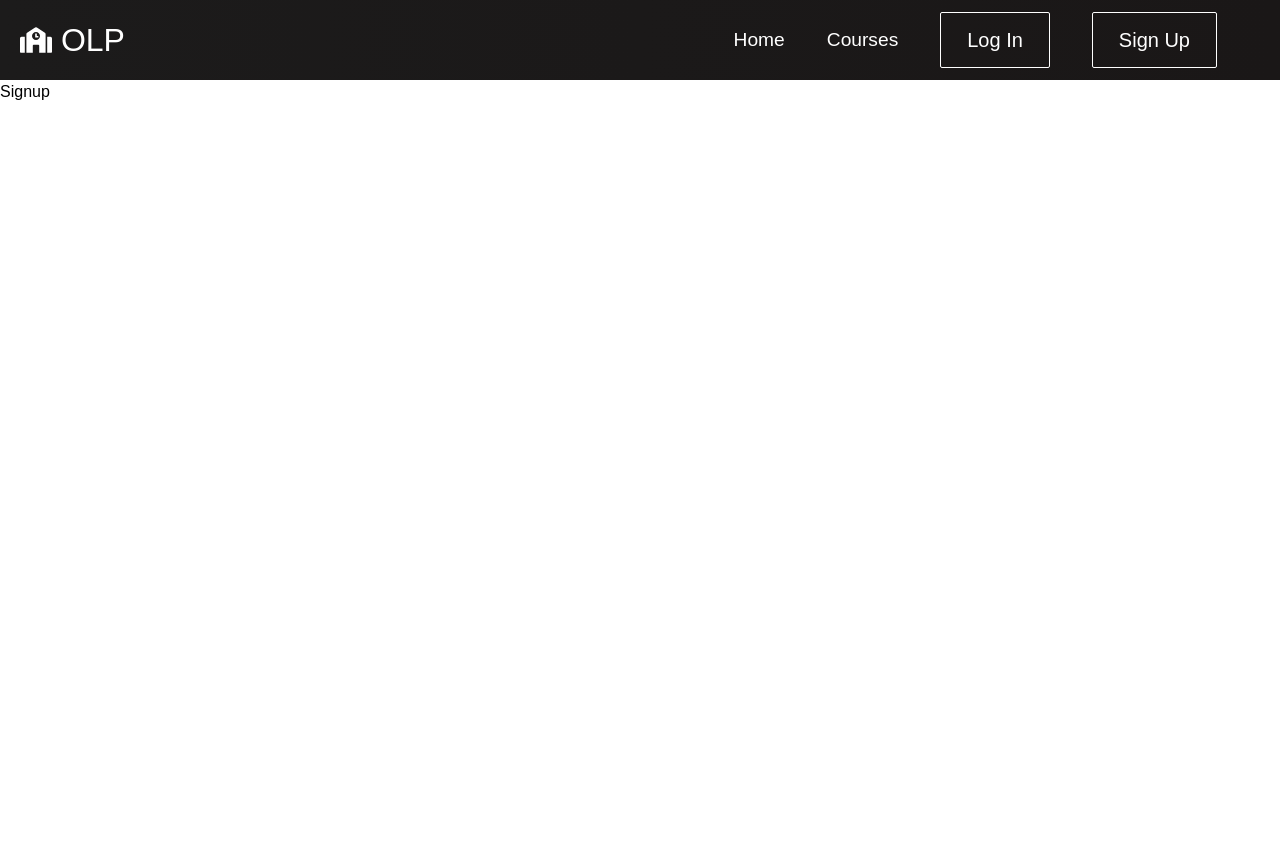
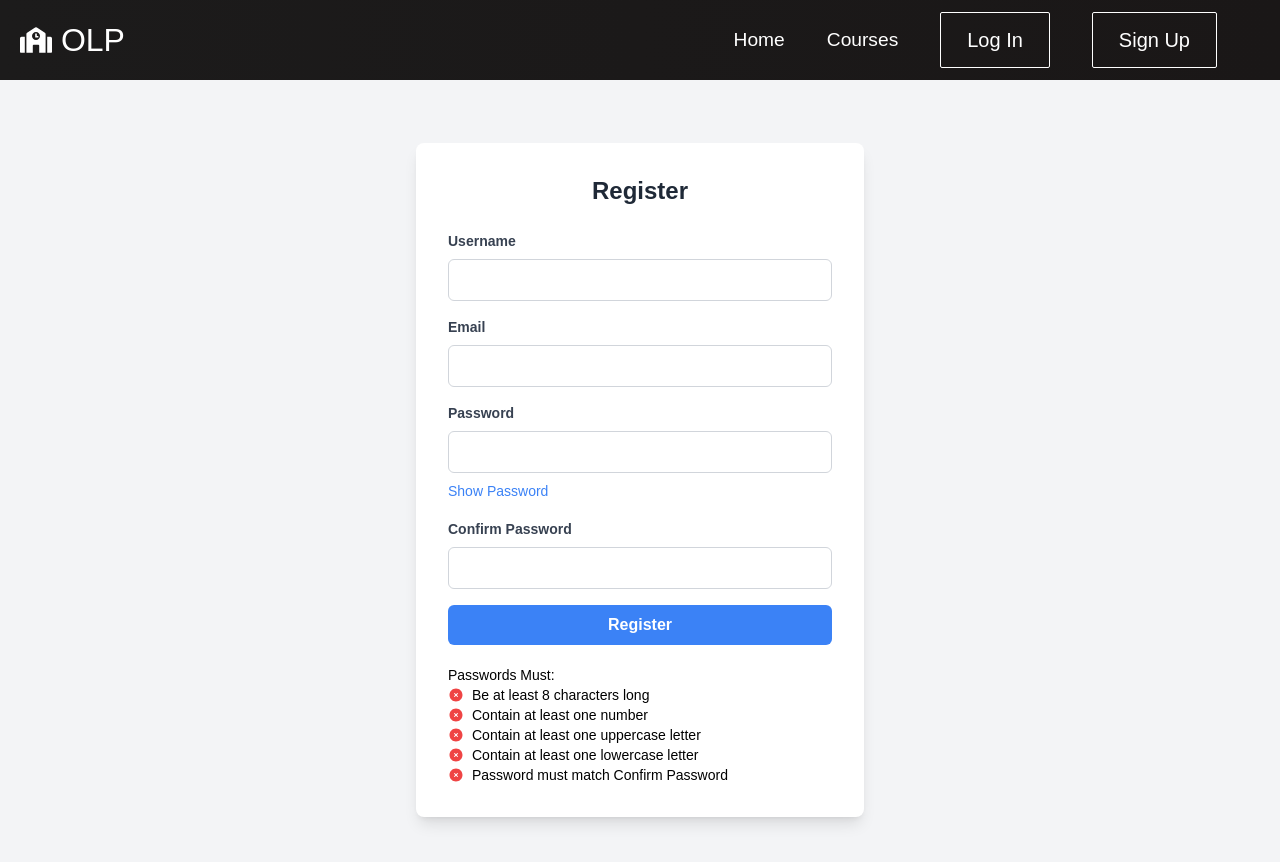
Before and after one commit to ssume1/online-learning-platform, a React (Create React App) app in the folder frontend/: page /signup in a window 1280 px wide. Shown: the top 862 px of the page. Before the commit the page ends 800 px from the top, so only its background shows below. Built offline with nearby package versions, Linux system fonts and the light colour scheme.

Commit message:
Added registration page + Notification banner

```diff
--- a/frontend/src/components/pages/Signup.js
+++ b/frontend/src/components/pages/Signup.js
@@ -1,3 +1,183 @@
-export function Signup(){
-    return <div>Signup</div>
+import React, { useState } from "react";
+import { CheckCircleIcon, XCircleIcon } from '@heroicons/react/24/solid';
+import Notiflix from 'notiflix';
+
+export function Signup() {
+    const [formData, setFormData] = useState({
+        username: "",
+        email: "",
+        password: "",
+        confirmPassword: "",
+    });
+    const [message, setMessage] = useState("");
+    const [showPassword, setShowPassword] = useState(false);
+
+    const toggleShowPassword = () => {
+        setShowPassword(!showPassword);
+    };
+
+    const handleChange = (e) => {
+        const { name, value } = e.target;
+        setFormData({ ...formData, [name]: value });
+    };
+
+    const handleSubmit = async (e) => {
+        e.preventDefault();
+
+        // Password strength checks
+        if (formData.password.length < 8) {
+            setMessage("Password must be at least 8 characters long.");
+            return;
+        }
+        if (!/\d/.test(formData.password)) {
+            setMessage("Password must contain at least one number.");
+            return;
+        }
+        if (!/[A-Z]/.test(formData.password)) {
+            setMessage("Password must contain at least one uppercase letter.");
+            return;
+        }
+        if (!/[a-z]/.test(formData.password)) {
+            setMessage("Password must contain at least one lowercase letter.");
+            return;
+        }
+        if (formData.password !== formData.confirmPassword) {
+            setMessage("Passwords do not match.");
+            return;
+        }
+
+        try {
+            const response = await fetch("http://localhost:4000/register", {
+                method: "POST",
+                headers: {
+                    "Content-Type": "application/json",
+                },
+                body: JSON.stringify({
+                    username: formData.username,
+                    email: formData.email,
+                    password: formData.password,
+                    confirm_password: formData.confirmPassword,
+                }),
+            });
+
+            const data = await response.json();
+            if (response.ok) {
+                Notiflix.Notify.success("Registration successful! Redirecting to login...");
+                setTimeout(() => {
+                    window.location.href = "/login";
+                }, 2000);
+            } else {
+                Notiflix.Notify.failure(data.message || "Registration failed");
+            }
+        } catch (error) {
+            Notiflix.Notify.failure("Error occurred during registration");
+        }
+    };
+
+    const checkMark = <CheckCircleIcon className="h-4 w-4 text-green-500" />;
+    const xMark     = <XCircleIcon className="h-4 w-4 text-red-500" />;
+
+    return (
+        <div className="min-h-screen bg-gray-100 flex items-center justify-center">
+            <div className="bg-white p-8 rounded-lg shadow-lg w-full max-w-md">
+                <h2 className="text-2xl font-bold mb-6 text-gray-800 text-center">Register</h2>
+                <form onSubmit={handleSubmit}>
+                    <div className="mb-4">
+                        <label className="block text-gray-700 text-sm font-bold mb-2">Username</label>
+                        <input
+                            type="text"
+                            name="username"
+                            value={formData.username}
+                            onChange={handleChange}
+                            className="w-full px-3 py-2 border border-gray-300 rounded-md focus:outline-none focus:ring-2 focus:ring-blue-500"
+                            required
+                        />
+                    </div>
+                    <div className="mb-4">
+                        <label className="block text-gray-700 text-sm font-bold mb-2">Email</label>
+                        <input
+                            type="email"
+                            name="email"
+                            value={formData.email}
+                            onChange={handleChange}
+                            className="w-full px-3 py-2 border border-gray-300 rounded-md focus:outline-none focus:ring-2 focus:ring-blue-500"
+                            required
+                        />
+                    </div>
+                    <div className="mb-4">
+                        <label className="block text-gray-700 text-sm font-bold mb-2">Password</label>
+                        <input
+                            type={showPassword ? "text" : "password"}
+                            name="password"
+                            value={formData.password}
+                            onChange={handleChange}
+                            className="w-full px-3 py-2 border border-gray-300 rounded-md focus:outline-none focus:ring-2 focus:ring-blue-500"
+                            required
+                        />
+                        <button
+                            type="button"
+                            className="mt-2 text-sm text-blue-500"
+                            onClick={toggleShowPassword}
+                        >
+                            {showPassword ? "Hide Password" : "Show Password"}
+                        </button>
+                    </div>
+                    <div className="mb-4">
+                        <label className="block text-gray-700 text-sm font-bold mb-2">Confirm Password</label>
+                        <input
+                            type={showPassword ? "text" : "password"}
+                            name="confirmPassword"
+                            value={formData.confirmPassword}
+                            onChange={handleChange}
+                            className="w-full px-3 py-2 border border-gray-300 rounded-md focus:outline-none focus:ring-2 focus:ring-blue-500"
+                            required
+                        />
+                    </div>
+                    <button
+                        type="submit"
+                        className="w-full bg-blue-500 text-white font-bold py-2 px-4 rounded-md hover:bg-blue-600 transition-colors duration-300"
+                    >
+                        Register
+                    </button>
+                </form>
+                {message && <p className="mt-4 text-red-500 text-center">{message}</p>}
+
+                <div className="text-sm">
+                    <br />
+                    <span>Passwords Must:</span>
+                    <ul>
+                        <li>
+                            <span className="icon-mark">
+                                {formData.password.length > 8 ? checkMark : xMark} <span className="ml-2">Be at least 8 characters long</span>
+                            </span>
+                        </li>
+                        <li>
+                            <span className="icon-mark">
+                                {/\d/.test(formData.password) ? checkMark : xMark}
+                                <span className="ml-2">Contain at least one number</span>
+                            </span>
+                        </li>
+                        <li>
+                            <span className="icon-mark">
+                                {/[A-Z]/.test(formData.password) ? checkMark : xMark}
+                                <span className="ml-2">Contain at least one uppercase letter</span>
+                            </span>
+                        </li>
+                        <li>
+                            <span className="icon-mark">
+                                {/[a-z]/.test(formData.password) ? checkMark : xMark}
+                                <span className="ml-2">Contain at least one lowercase letter</span>
+                            </span>
+                        </li>
+                        <li>
+                            <span className="icon-mark">
+                                {formData.password !== "" && formData.password === formData.confirmPassword ? checkMark : xMark}
+                                <span className="ml-2">Password must match Confirm Password</span>
+                            </span>
+                        </li>
+                    </ul>
+                </div>
+            </div>
+        </div>
+    );
 }
```
